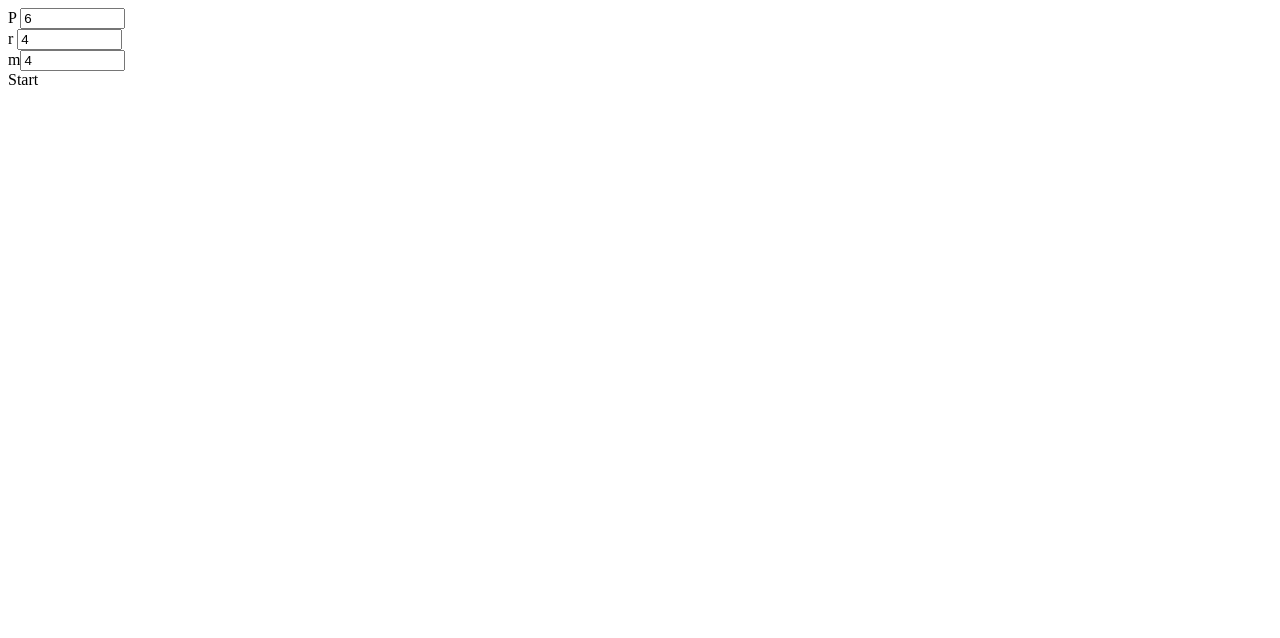
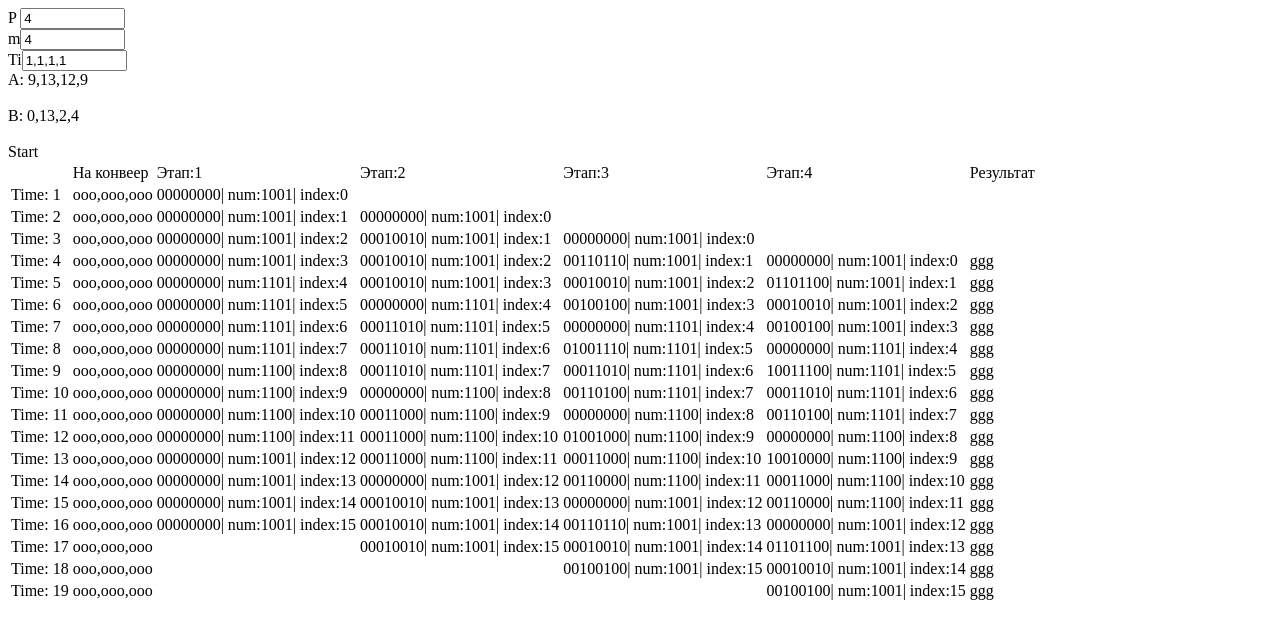
Before and after one commit to FULLXOACINC/PipeLineCode, a plain HTML site: page index.html in a window 1280 px wide. Both pictures are taken after a click on the element "Start". Drawn offline with Linux system fonts and the light colour scheme.

Commit message:
new frontEnd

```diff
--- a/FrontEnd.js
+++ b/FrontEnd.js
@@ -5,37 +5,95 @@ $(document).ready(function(){
 
     $('#start').click(function() {
         p=$('#p').val();
-        maxElInPipeline=$('#r').val();
+        // maxElInPipeline=$('#r').val();
+
+        var arrayOfTi = $('#Ti').val().toString().split(',').map(function (x) {
+            return parseInt(x, 10);
+        });
+        if(arrayOfTi.length!=p){
+            alert("Не верно заданы Ti");
+            return
+        }
+
         var A= new Array();
         var B= new Array();
         var m=$('#m').val();
         for(var i=1;i<=m;i++){
-            A.push(i);
-            B.push(i);
+            A.push(Math.round(Math.random() * Math.pow(2,p)));
+            B.push(Math.round(Math.random() * Math.pow(2,p)));
         }
+        $('#A').text("A: "+A);
+        $('#B').text("B: "+B);
         createPipeline();
+        for(var i=0;i<p;i++)
+            ArrayOfPipelineElement[i].time=arrayOfTi[i];
         for(var i =0;i<m;i++)
             for(var j =0;j<m;j++)
                 addToPipeline(A[i],B[j]);
 
-        // addToPipeline(1,2);
-        // addToPipeline(1,3);
-        // addToPipeline(1,4);
-        // addToPipeline(1,5);
-        // addToPipeline(1,6);
-        // addToPipeline(1,7);
-        // addToPipeline(1,8);
-        // addToPipeline(1,9);
-        // addToPipeline(1,10);
-        // addToPipeline(1,11);
-        // addToPipeline(1,12);
-        // addToPipeline(1,13);
-        // addToPipeline(1,14);
-        // addToPipeline(1,15);
-        // addToPipeline(1,16);
-        // addToPipeline(1,17);
-        // addToPipeline(1,18);
-        // addToPipeline(1,19);
+
         startPipeline();
+
+        var content = "<table >"
+        content += '<tr>';
+
+        content += '<td></td>';
+        content += '<td>На конвеер </td>';
+        for(var i=0;i<ArrayOfPipelineElement.length;i++)
+            content += '<td>Этап:'+(i+1)+"</td>";
+
+        content += '<td>Результат</td>';
+        // for(var i=0;i<ArrayOfPipelineElement[ArrayOfPipelineElement.length-1].history[ArrayOfPipelineElement[ArrayOfPipelineElement.length-1].history.length-1].time;i++)            content += '<td>Time:'+(i+1)+'</td>';
+        //     content += '<tr>Time:'+(i+1)+'</tr>';
+
+        content +='</tr>';
+        var k=0;
+        for(var i=0;i<ArrayOfPipelineElement[ArrayOfPipelineElement.length-1].history[ArrayOfPipelineElement[ArrayOfPipelineElement.length-1].history.length-1].time;i++){
+
+            content += '<tr>';
+            content += '<td>Time:    '+(i+1)+'</td>';
+            content += '<td>ooo,ooo,ooo</td>';
+            for(var j=0;j<ArrayOfPipelineElement.length;j++){
+                content += '<td>';
+                for(var z=0;z<ArrayOfPipelineElement[j].history.length;z++)
+                    if(ArrayOfPipelineElement[j].history[z].time==i+1)
+                        content += printCorrect(ArrayOfPipelineElement[j].history[z].rez.toString(2))+"|  num:"+ArrayOfPipelineElement[j].history[z].num.toString(2)+"|  index:"+ArrayOfPipelineElement[j].history[z].item+"  " ;
+                content += '</td>';
+            }
+            content += '<td>';
+            if(k<ArrayRezOfWork.length)
+                if(ArrayRezOfWork[k].time==i+1){
+                    k++;
+                    content +="ggg";
+                }
+            else
+                content +="";
+            content += '</td>';
+
+
+            content +='</tr>';
+        }
+        content += "</table>"
+
+        $('#here_table').append(content);
+        // for(var j=0;j<ArrayOfPipelineElement.length;j++){
+        //     for(var z=0;z<ArrayOfPipelineElement[j].history.length;z++){
+        //         console.log(ArrayOfPipelineElement[j].history[z].wait);
+        //     }
+        //
+        //     console.log("-----");
+        // }
+
+
+        // $('#C').append("C:<Br>");
+        //
+        // for(var i=0;i<ArrayRezOfWork.length;i++)
+        //     $('#C').append(ArrayRezOfWork[i].rez+"|  time:"+ArrayRezOfWork[i].time+"<Br>");
+        // $('#C').append("-------------------");
     });
 });
+function printCorrect(str) {
+    for(var i =str.length;i<2*p;i++)
+        str="0".concat(str);
+    return str
+}
--- a/index.js
+++ b/Pipeline.js
@@ -1,15 +1,17 @@
 /**
  * Created by alex on 12.2.17.
  */
-function PipelineObj(rez, num,index,bitnum) {
+function PipelineObj(rez, num,index,bitnum,time,item) {
     this.rez = rez;
     this.num = num;
     this.index=index;
     this.bitnum=bitnum;
+    this.time=time;
+    this.item=item;
 }
 var p;
-var maxElInPipeline;
-var ElInPipeline=0;
+// var maxElInPipeline;
+// var ElAtPipeline=0;
 var ArrayOfPipelineElement= new Array();
 var ArrayRezOfWork= new Array();
 
@@ -21,7 +23,7 @@ function startPipeline() {
 
 }
 function addToPipeline(firstNum,secondNum) {
-    ArrayOfPipelineElement[0].stack.push(new PipelineObj(0,firstNum,0,secondNum));
+    ArrayOfPipelineElement[0].stack.push(new PipelineObj(0,firstNum,0,secondNum,0,ArrayOfPipelineElement[0].stack.length));
 }
 function createPipeline() {
     var el={
@@ -31,14 +33,25 @@ function createPipeline() {
                 return;
             }
 
-            if(ElInPipeline>=maxElInPipeline){
-                console.log("too march el at pipeline "+ElInPipeline);
-                setTimeout(ArrayOfPipelineElement[index+1].SumAndMove(index+1), 1);
-                // setTimeout(ArrayOfPipelineElement[index].SumAndMove(index), 1);
-                return;
-            }
+            // if(ElAtPipeline>=maxElInPipeline){
+            //     console.log("too much el at pipeline "+ElAtPipeline);
+            //     for(var i=0;i<ArrayOfPipelineElement[index].stack.length;i++)
+            //         ArrayOfPipelineElement[index].stack[i].time+=searchMaxTimeEl();
+            //     setTimeout(ArrayOfPipelineElement[index+1].SumAndMove(index+1), 1);
+            //     return;
+            // }
+
+            for(var i=0;i<ArrayOfPipelineElement[index].stack.length;i++)
+                ArrayOfPipelineElement[index].stack[i].time++;
 
             ArrayOfPipelineElement[index].timeNow++;
+            ArrayOfPipelineElement[index].history.push({
+                rez:ArrayOfPipelineElement[index].stack[0].rez,
+                time:ArrayOfPipelineElement[index].stack[0].time,
+                item:ArrayOfPipelineElement[index].stack[0].item,
+                num:ArrayOfPipelineElement[index].stack[0].num
+
+            });
             if(ArrayOfPipelineElement[index].timeNow<ArrayOfPipelineElement[index].time){
                 ArrayOfPipelineElement[index].SumAndMove(index);
                 return;
@@ -47,8 +60,7 @@ function createPipeline() {
 
             ArrayOfPipelineElement[index].timeNow=0;
             var workObj=ArrayOfPipelineElement[index].stack.shift();
-            // console.log(workObj.bitnum+".."+workObj.num);
-            ElInPipeline++;
+            // ElAtPipeline++;
 
             var DoSum=(workObj.bitnum).toString(2).charAt(workObj.index);
 
@@ -57,15 +69,15 @@ function createPipeline() {
             }
             if(workObj.index<(workObj.bitnum).toString(2).length-1)
                 workObj.rez<<=1;
-            ArrayOfPipelineElement[index+1].stack.push(new PipelineObj(workObj.rez,workObj.num,++workObj.index,workObj.bitnum));
-            // ArrayRezOfWork[index].push(workObj.bitnum);
 
+            ArrayOfPipelineElement[index+1].stack.push(new PipelineObj(workObj.rez,workObj.num,++workObj.index,workObj.bitnum,workObj.time+(ArrayOfPipelineElement[index+1].time-1)*workObj.item,workObj.item));
             setTimeout(ArrayOfPipelineElement[index].SumAndMove(index), 1);
         },
         stack:new Array(),
+        history:new Array(),
         work:true,
         timeNow:0,
-        time:7
+        time:1
     }
     ArrayOfPipelineElement.push(el);
     for(var i=1;i<p-1;i++){
@@ -76,37 +88,49 @@ function createPipeline() {
                     ArrayOfPipelineElement[index].work=false;
                     return;
                 }
-                // console.log("index "+index+" run");
-                // console.log(ArrayOfPipelineElement[index].stack.length);
                 if(ArrayOfPipelineElement[index-1].work && ArrayOfPipelineElement[index].stack.length==0){
                     setTimeout(ArrayOfPipelineElement[index+1].SumAndMove(index+1), 1);
                     return;
                 }
+
+                ArrayOfPipelineElement[index].stack[0].time++;
+
+
                 ArrayOfPipelineElement[index].timeNow++;
+                ArrayOfPipelineElement[index].history.push({
+                    rez:ArrayOfPipelineElement[index].stack[0].rez,
+                    time:ArrayOfPipelineElement[index].stack[0].time,
+                    item:ArrayOfPipelineElement[index].stack[0].item,
+                    num:ArrayOfPipelineElement[index].stack[0].num
+
+                });
                 if(ArrayOfPipelineElement[index].timeNow<ArrayOfPipelineElement[index].time){
                     ArrayOfPipelineElement[index].SumAndMove(index);
                     return;
                 }
 
                 ArrayOfPipelineElement[index].timeNow=0;
+
                 var workObj=ArrayOfPipelineElement[index].stack.shift();
-                // console.log(workObj.bitnum+".."+workObj.num+".."+index);
+
                 var DoSum=(workObj.bitnum).toString(2).charAt(workObj.index);
+
                 if(DoSum==1){
                     workObj.rez+=workObj.num;
                 }
                 if(workObj.index<(workObj.bitnum).toString(2).length-1)
                     workObj.rez<<=1;
-                // ArrayRezOfWork[index].push(workObj.bitnum);
-                ArrayOfPipelineElement[index+1].stack.push(new PipelineObj(workObj.rez,workObj.num,++workObj.index,workObj.bitnum));
+
+                ArrayOfPipelineElement[index+1].stack.push(new PipelineObj(workObj.rez,workObj.num,++workObj.index,workObj.bitnum,workObj.time+(ArrayOfPipelineElement[index+1].time-1)*workObj.item,workObj.item));
 
                 setTimeout(ArrayOfPipelineElement[index].SumAndMove(index), 1);
 
             },
             stack:new Array(),
+            history:new Array(),
             work:true,
             timeNow:0,
-            time:2
+            time:1
         }
         ArrayOfPipelineElement.push(el);
     }
@@ -122,9 +146,16 @@ function createPipeline() {
 
                 return;
             }
-            // console.log(ArrayOfPipelineElement[index].stack[0].bitnum);
+                ArrayOfPipelineElement[index].stack[0].time++;
 
             ArrayOfPipelineElement[index].timeNow++;
+            ArrayOfPipelineElement[index].history.push({
+                rez:ArrayOfPipelineElement[index].stack[0].rez,
+                time:ArrayOfPipelineElement[index].stack[0].time,
+                item:ArrayOfPipelineElement[index].stack[0].item,
+                num:ArrayOfPipelineElement[index].stack[0].num
+
+        });
             if(ArrayOfPipelineElement[index].timeNow<ArrayOfPipelineElement[index].time){
                 ArrayOfPipelineElement[index].SumAndMove(index);
                 return;
@@ -133,58 +164,50 @@ function createPipeline() {
             ArrayOfPipelineElement[index].timeNow=0;
             var workObj=ArrayOfPipelineElement[index].stack.shift();
 
-            // console.log(workObj.bitnum+".."+workObj.num+".."+index);
             var DoSum=(workObj.bitnum).toString(2).charAt(workObj.index);
+
             if(DoSum==1){
                 workObj.rez+=workObj.num;
             }
             if(workObj.index<(workObj.bitnum).toString(2).length-1)
                 workObj.rez<<=1;
 
-            ElInPipeline--;
-            console.log(workObj.rez);
-            // ArrayRezOfWork[index].push(workObj.bitnum);
+            // ElAtPipeline--;
+            ArrayRezOfWork.push({rez:workObj.rez,time:workObj.time});
 
-            if(ElInPipeline+1>=maxElInPipeline&&ArrayOfPipelineElement[0].stack.length!=0){
-                // console.log("too march el in pipeline "+ElInPipeline);
-                setTimeout(ArrayOfPipelineElement[0].SumAndMove(0), 1);
-                // setTimeout(ArrayOfPipelineElement[index].SumAndMove(index), 1);
-
-            }
+            // if(ElAtPipeline+1>=maxElInPipeline&&ArrayOfPipelineElement[0].stack.length!=0){
+            //     setTimeout(ArrayOfPipelineElement[0].SumAndMove(0), 1);
+            //
+            // }
 
             setTimeout(ArrayOfPipelineElement[index].SumAndMove(index), 1);
 
         },
         stack:new Array(),
+        history:new Array(),
         work:true,
         timeNow:0,
-        time:7
+        time:1
     }
     ArrayOfPipelineElement.push(el);
 }
-
-    // createPipeline();
-    // addToPipeline(1,2);
-    // addToPipeline(1,3);
-    // addToPipeline(1,4);
-    // addToPipeline(1,5);
-    // addToPipeline(1,6);
-    // addToPipeline(1,7);
-    // addToPipeline(1,8);
-    // addToPipeline(1,9);
-    // addToPipeline(1,10);
-    // addToPipeline(1,11);
-    // addToPipeline(1,12);
-    // addToPipeline(1,13);
-    // addToPipeline(1,14);
-    // addToPipeline(1,15);
-    // addToPipeline(1,16);
-    // addToPipeline(1,17);
-    // addToPipeline(1,18);
-    // addToPipeline(1,19);
-
-
-
-
-
-    // startPipeline();
+// function searchMaxTimeEl() {
+//     var maxTime=0;
+//     var index=0;
+//     for(var i=0;i<ArrayOfPipelineElement.length;i++)
+//         if(ArrayOfPipelineElement[i].stack.length!=0)
+//             if(ArrayOfPipelineElement[i].stack[0].time>=maxTime){
+//                 maxTime=ArrayOfPipelineElement[i].stack[0].time;
+//                 index=i;
+//             }
+//     maxTime=0;
+//
+//     for(var i=index+maxElInPipeline-1;i<ArrayOfPipelineElement.length;i++){
+//         maxTime+=ArrayOfPipelineElement[i].time;
+//     }
+//     var k =index+maxElInPipeline-1;
+//     console.log(k);
+//     return maxTime;
+//
+//
+// }
--- a/index.html
+++ b/index.html
@@ -1,17 +1,22 @@
 <!DOCTYPE html>
 <html lang="en">
 <head>
-    <script src="index.js"></script>
+    <script src="Pipeline.js"></script>
     <script type="text/javascript" src="jquery.min.js"></script>
     <script src="FrontEnd.js"></script>
     <meta charset="UTF-8">
     <title>Title</title>
 </head>
 <body>
-P <input type="text" id="p" size="10" value="6"><Br>
-r  <input type="text" id="r" size="10" value="4"><Br>
+P <input type="text" id="p" size="10" value="4"><Br>
+<!--r  <input type="text" id="r" size="10" value="40"><Br>-->
 m<input type="text" id="m" size="10" value="4"><Br>
+Ti<input type="text" id="Ti" size="10" value="1,1,1,1"><Br>
+<div id="A"></div><Br>
+<div id="B"></div><Br>
 <div id="start">Start</div>
+<div id="here_table"></div><Br>
+<div id="C"></div><Br>
 <div id="main"></div>
 </body>
 </html>
```
